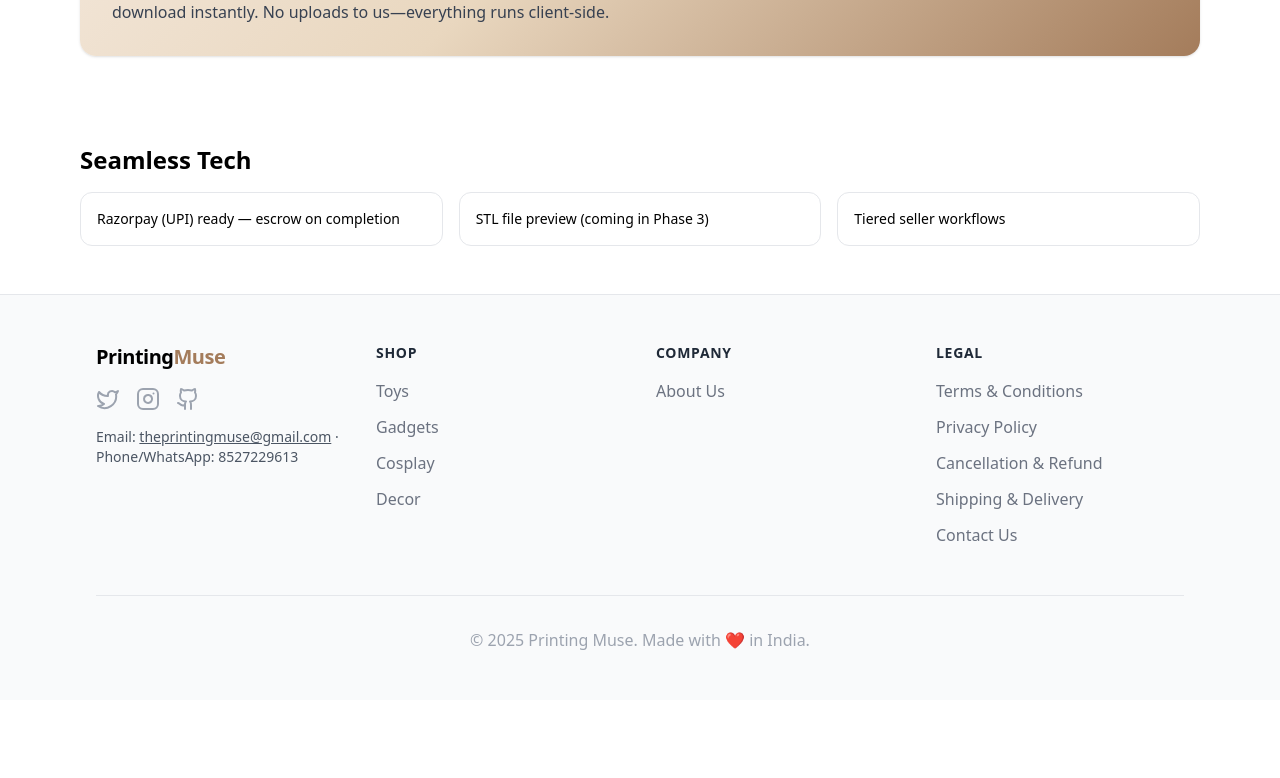
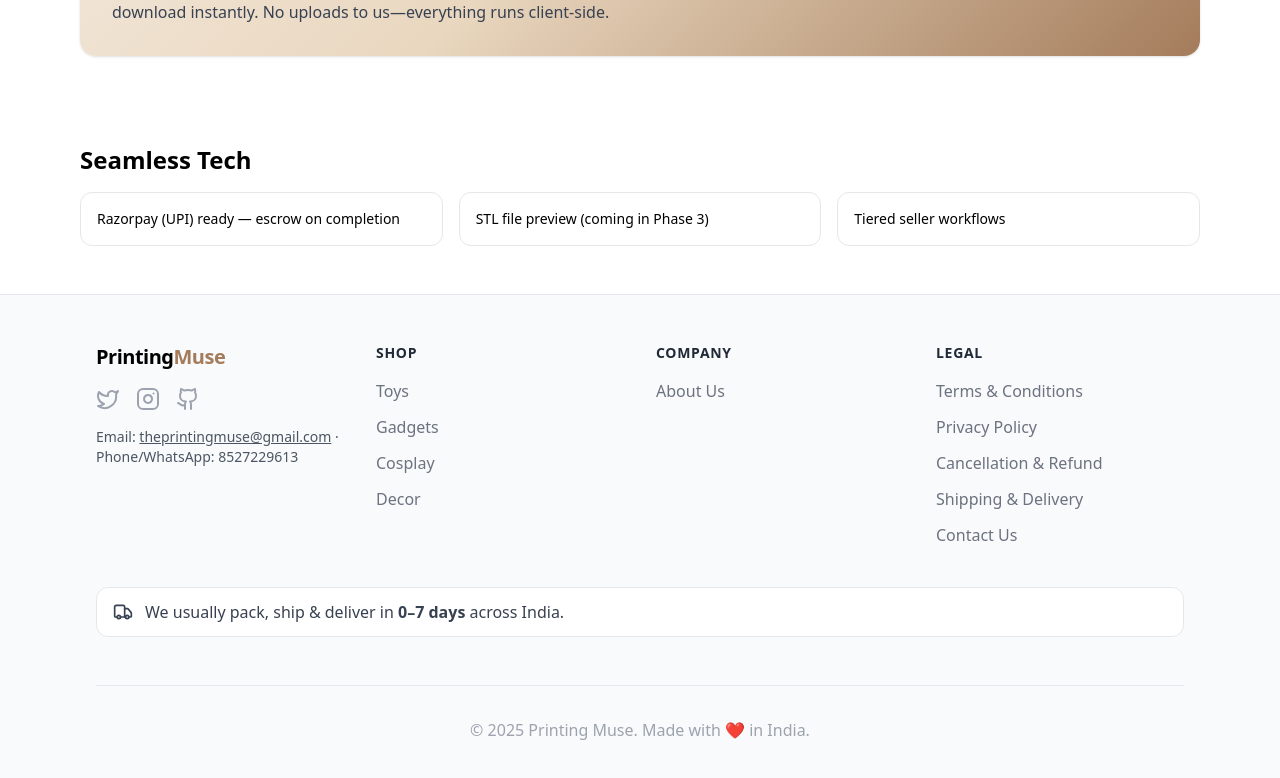
Before and after one commit to singhabhudaya/printshop, a React (Vite) app in the folder web/: page / in a window 1280 px wide. Shown: the part 2013-2791 px from the top of the page. Before the commit the page ends 2713 px from the top, so only its background shows below. Built offline with nearby package versions, Linux system fonts and the light colour scheme; no server answers.

Commit message:
Update Footer.tsx

```diff
--- a/web/src/components/Footer.tsx
+++ b/web/src/components/Footer.tsx
@@ -1,6 +1,6 @@
 // src/components/Footer.tsx
 import { Link } from "react-router-dom";
-import { Github, Twitter, Instagram } from "lucide-react"; // Or any other icons you prefer
+import { Github, Twitter, Instagram, Truck } from "lucide-react"; // Added Truck icon
 
 const shopLinks = [
   { href: "/category/toys", label: "Toys" },
@@ -11,7 +11,6 @@ const shopLinks = [
 
 const companyLinks = [
   { href: "/aboutus", label: "About Us" },
-
   // { href: "/support", label: "Support" }, // keep here if you have a route
 ];
 
@@ -40,9 +39,8 @@ export default function Footer() {
             <Link to="/" className="text-xl font-bold tracking-tight">
               Printing<span className="text-[#A47C5B]">Muse</span>
             </Link>
-            <p className="mt-2 text-sm text-gray-500">
+            <p className="mt-2 text-sm text-gray-500"></p>
 
-            </p>
             <div className="mt-4 flex space-x-4">
               {socialLinks.map((social) => (
                 <a
@@ -122,6 +120,17 @@ export default function Footer() {
           </div>
         </div>
 
+        {/* Shipping Info Strip */}
+        <div className="mt-10">
+          <div className="flex items-center gap-3 rounded-xl border border-gray-200 bg-white px-4 py-3">
+            <Truck className="h-5 w-5 text-gray-700" aria-hidden="true" />
+            <p className="text-sm sm:text-base text-gray-700">
+              We usually pack, ship & deliver in{" "}
+              <span className="font-semibold">0–7 days</span> across India.
+            </p>
+          </div>
+        </div>
+
         {/* Bottom Bar */}
         <div className="mt-12 border-t border-gray-200 pt-8">
           <p className="text-base text-gray-400 text-center">
```
